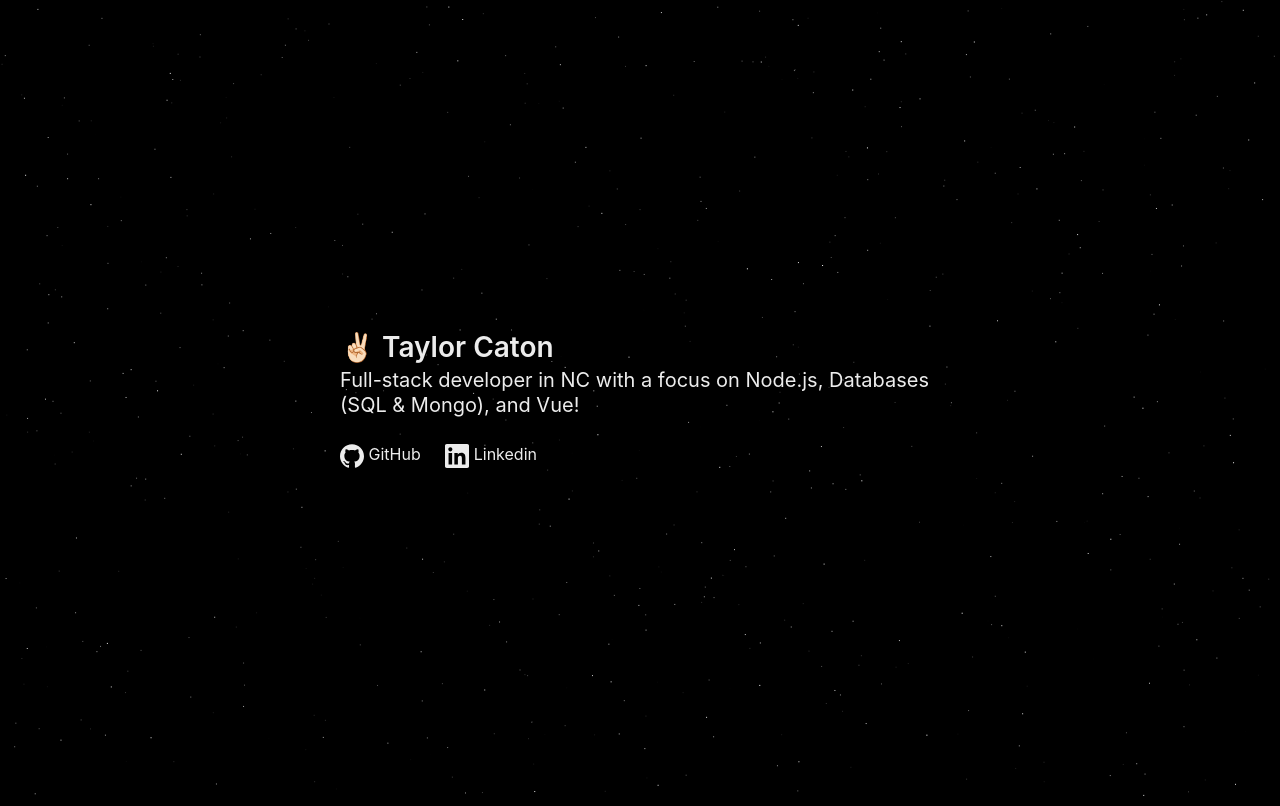
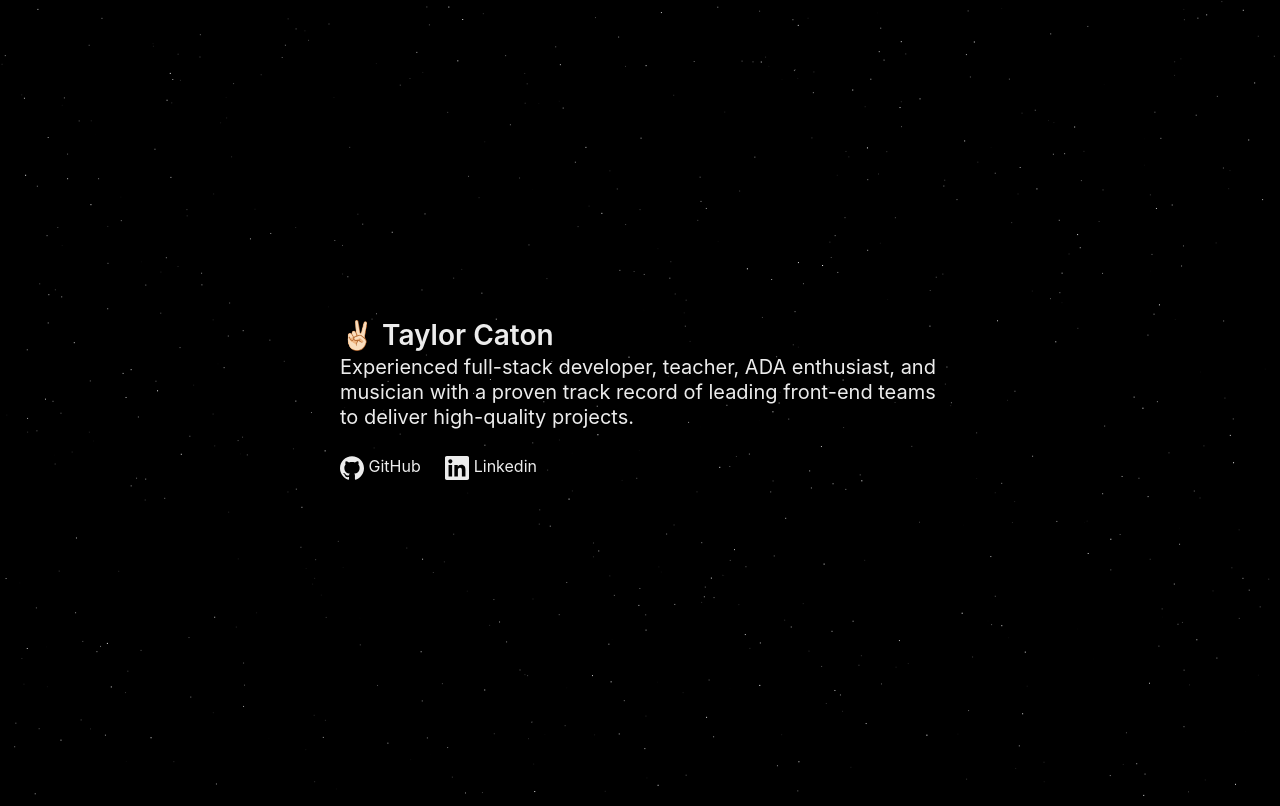
Before and after one commit to taylorcaton/taylorcaton.github.io, a Vue app: page / in a window 1280 px wide. Built offline with nearby package versions, Linux system fonts and the light colour scheme.

Commit message:
update blurb

```diff
--- a/src/components/Portfolio.vue
+++ b/src/components/Portfolio.vue
@@ -1,9 +1,10 @@
+<!-- eslint-disable max-len -->
 <template>
   <section class="container">
     <div class="heading-container">
       <h1 class="title"><span class="wave">✌🏻</span> Taylor Caton</h1>
       <p class="subtitle">
-        Full-stack developer in NC with a focus on Node.js, Databases (SQL & Mongo), and Vue!
+        Experienced full-stack developer, teacher, ADA enthusiast, and musician with a proven track record of leading front-end teams to deliver high-quality projects.
       </p>
       <a href="https://github.com/taylorcaton" target="_blank">
         <svg role="img" viewBox="0 0 24 24" xmlns="http://www.w3.org/2000/svg" class="github-logo">
```
Also changed, not shown: 8 other files (tests, documents, lock files or other folders).
